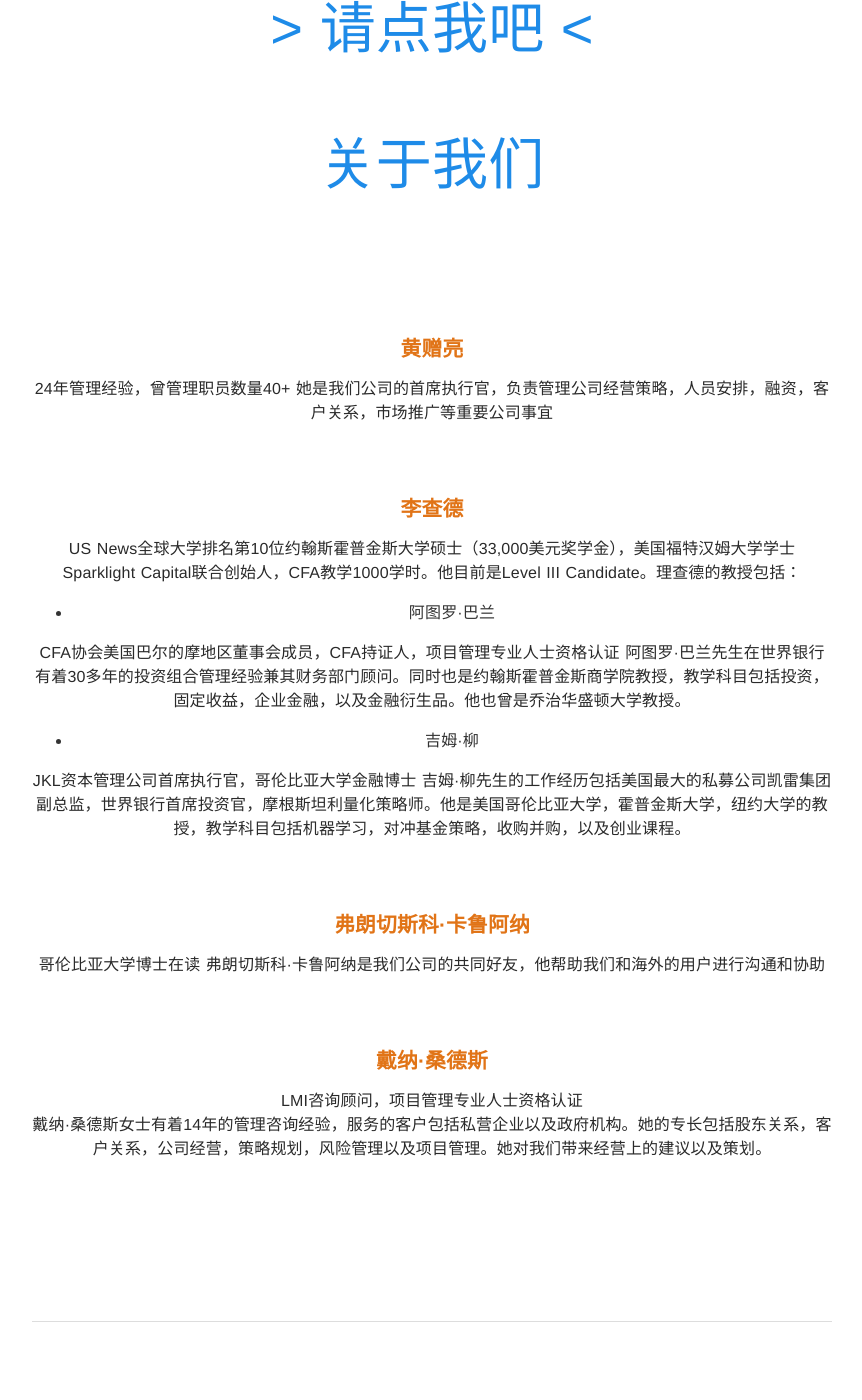
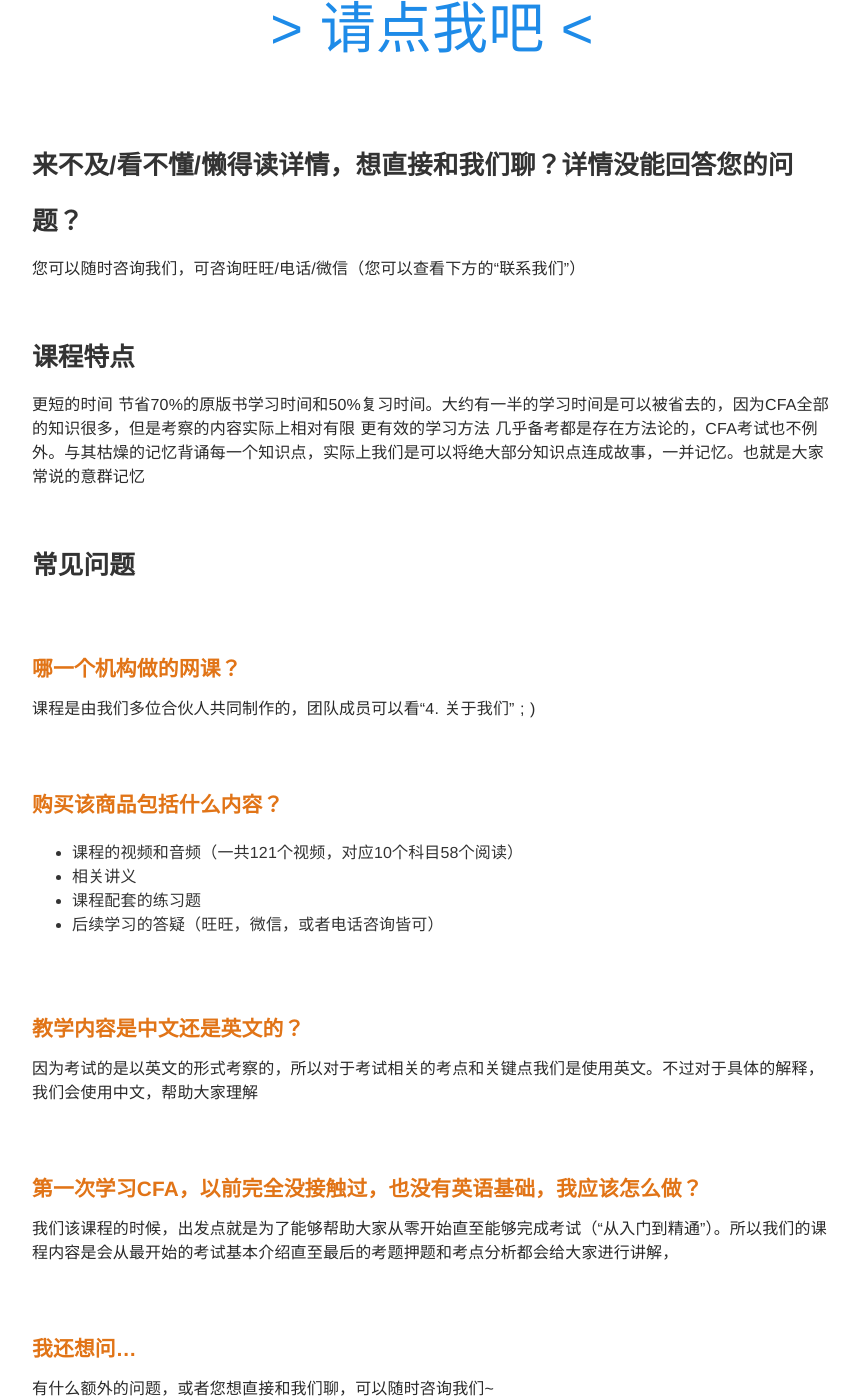
Before and after one commit to richardyrich/richardyrich.github.io, a Jekyll site: the page built from index.md, in a window 1280 px wide and 1400 px high, scrolled down 388 px. Shown: the whole window, without its empty margins (208-1070 px from the left). Built offline with Jekyll 4.4.1, drawn with Linux system fonts in a browser that asks for light colours; some of the changed text lies outside the part shown.

Commit message:
Update index.md

```diff
--- a/index.md
+++ b/index.md
@@ -12,13 +12,45 @@ title: 理查德
 <h1 class="black-text">想下载理查德的笔记？</h1>
 <h1><a href="https://item.taobao.com/item.htm?spm=a1z38n.10677092.0.0.72901deb5jQUVs&id=584204529807"> > 请点我吧 < </a></h1>
 
-# 关于我们
+</div>
 
-### 黄赠亮
+## 来不及/看不懂/懒得读详情，想直接和我们聊？详情没能回答您的问题？
+您可以随时咨询我们，可咨询旺旺/电话/微信（您可以查看下方的“联系我们”）
+
+
+## 课程特点
+更短的时间
+节省70%的原版书学习时间和50%复习时间。大约有一半的学习时间是可以被省去的，因为CFA全部的知识很多，但是考察的内容实际上相对有限
+更有效的学习方法
+几乎备考都是存在方法论的，CFA考试也不例外。与其枯燥的记忆背诵每一个知识点，实际上我们是可以将绝大部分知识点连成故事，一并记忆。也就是大家常说的意群记忆
+
+## 常见问题
+
+### 哪一个机构做的网课？
+课程是由我们多位合伙人共同制作的，团队成员可以看“4. 关于我们” ; )
+### 购买该商品包括什么内容？
+
+* 课程的视频和音频（一共121个视频，对应10个科目58个阅读）
+* 相关讲义
+* 课程配套的练习题
+* 后续学习的答疑（旺旺，微信，或者电话咨询皆可）
+
+### 教学内容是中文还是英文的？
+因为考试的是以英文的形式考察的，所以对于考试相关的考点和关键点我们是使用英文。不过对于具体的解释，我们会使用中文，帮助大家理解
+
+### 第一次学习CFA，以前完全没接触过，也没有英语基础，我应该怎么做？
+我们该课程的时候，出发点就是为了能够帮助大家从零开始直至能够完成考试（“从入门到精通”）。所以我们的课程内容是会从最开始的考试基本介绍直至最后的考题押题和考点分析都会给大家进行讲解，
+### 我还想问...
+有什么额外的问题，或者您想直接和我们聊，可以随时咨询我们~
+
+
+## 关于我们
+
+**黄赠亮**
 24年管理经验，曾管理职员数量40+
 她是我们公司的首席执行官，负责管理公司经营策略，人员安排，融资，客户关系，市场推广等重要公司事宜
 
-### 李查德
+**李查德**
 US News全球大学排名第10位约翰斯霍普金斯大学硕士（33,000美元奖学金），美国福特汉姆大学学士
 Sparklight Capital联合创始人，CFA教学1000学时。他目前是Level III Candidate。理查德的教授包括：
 
@@ -31,15 +63,22 @@ CFA协会美国巴尔的摩地区董事会成员，CFA持证人，项目管理
 JKL资本管理公司首席执行官，哥伦比亚大学金融博士
 吉姆·柳先生的工作经历包括美国最大的私募公司凯雷集团副总监，世界银行首席投资官，摩根斯坦利量化策略师。他是美国哥伦比亚大学，霍普金斯大学，纽约大学的教授，教学科目包括机器学习，对冲基金策略，收购并购，以及创业课程。
 
-### 弗朗切斯科·卡鲁阿纳
+**弗朗切斯科·卡鲁阿纳**
 
 哥伦比亚大学博士在读
 弗朗切斯科·卡鲁阿纳是我们公司的共同好友，他帮助我们和海外的用户进行沟通和协助
 
-### 戴纳·桑德斯
+**戴纳·桑德斯**
 
 LMI咨询顾问，项目管理专业人士资格认证
 戴纳·桑德斯女士有着14年的管理咨询经验，服务的客户包括私营企业以及政府机构。她的专长包括股东关系，客户关系，公司经营，策略规划，风险管理以及项目管理。她对我们带来经营上的建议以及策划。
 
+### 课程目录
+[](http://imglf3.nosdn0.126.net/img/MExvNTBSZTIrbWpVMUFnZzAwTXFLdE9IN3c4c1IzT0FGZy81aE1EVWlOTDJVdENDanFWSVpnPT0.png?imageView&thumbnail=1680x0&quality=96&stripmeta=0)
 
-</div>
+
+### 联系方式
+微信：
+[](http://imglf4.nosdn0.126.net/img/MExvNTBSZTIrbWg2NklXYjBsdzlGUFNPV3d6akd5MG9rUkpHTTJyTVJNWUI3eFFXRkhNM2d3PT0.jpg?imageView&thumbnail=500x0&quality=96&stripmeta=0&type=jpg)
+电话：18924590992
+知乎：xiaowang
```
